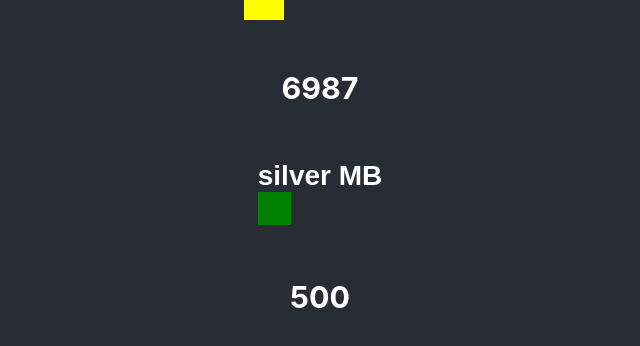
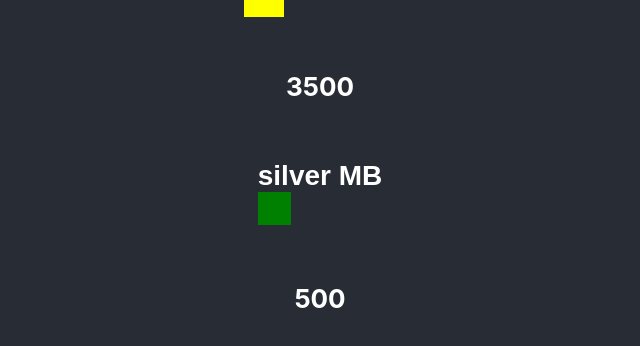
Before and after one commit to lukastabu/zirafa, a React (Create React App) app in the folder r1/: page / in a window 1280 px wide. Shown: the part 416-762 px from the top of the page, without its empty margins (320-960 px from the left). Built offline with nearby package versions, Linux system fonts and the light colour scheme.

Commit message:
price tag

```diff
--- a/r1/src/App.jsx
+++ b/r1/src/App.jsx
@@ -7,7 +7,7 @@ function App() {
         <header className="App-header">
           <h1>PROPS</h1>
           <Car price={5500} markSize="10" mark="red" maker="Opel" color="blue" size="25" ff="'Courier New', Courier, monospace"></Car>
-          <Car price={6987} markSize="40" mark="yellow" maker="Volvo" color="dark red" size="24" ff="'Times New Roman', Times, serif"></Car>
+          <Car price={3500} markSize="40" mark="yellow" maker="Volvo" color="dark red" size="24" ff="'Times New Roman', Times, serif"></Car>
           <Car price={500} markSize="33" mark="green" maker="MB" color="silver" size="28" ff="Arial, Helvetica, sans-serif"></Car>
         </header>
       </div>
--- a/r1/src/Components/002/CarPrice.jsx
+++ b/r1/src/Components/002/CarPrice.jsx
@@ -1,6 +1,6 @@
 function CarPrice(props) {
 
-    return <h3>{props.price}</h3>
+    return <>{props.price > 4000 ? <h3>{props.price}</h3> : <h4>{props.price}</h4>}</>
 }
 
 export default CarPrice;
```
